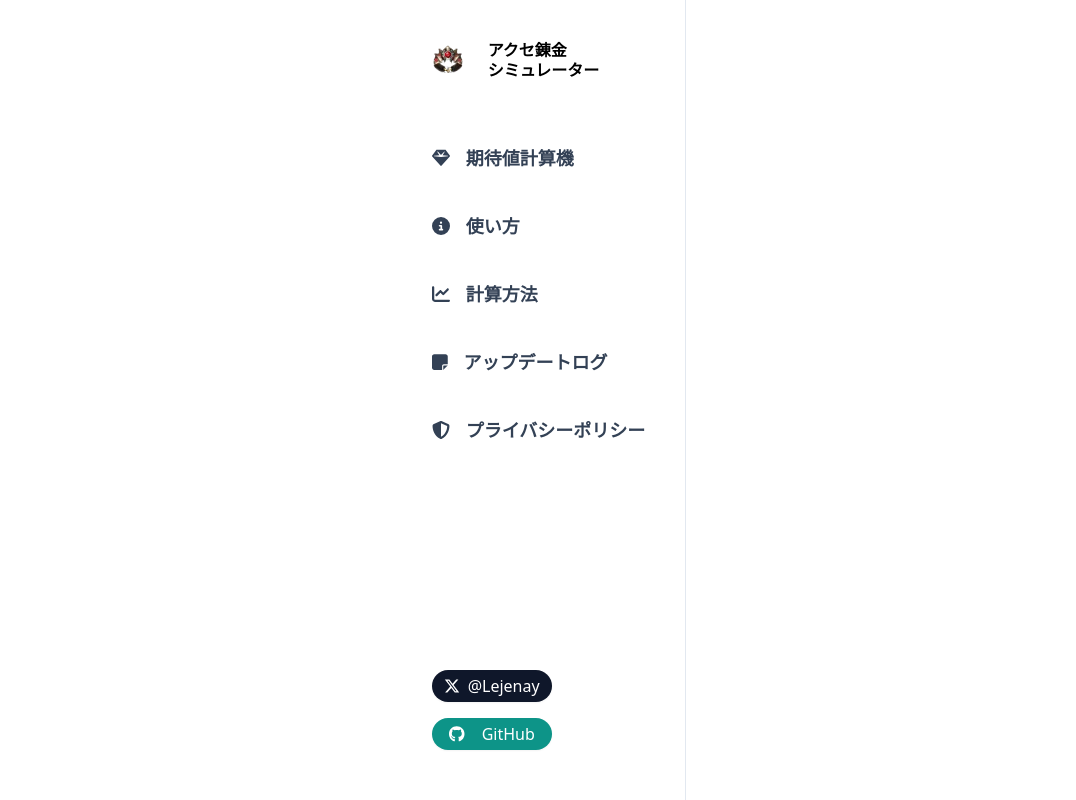
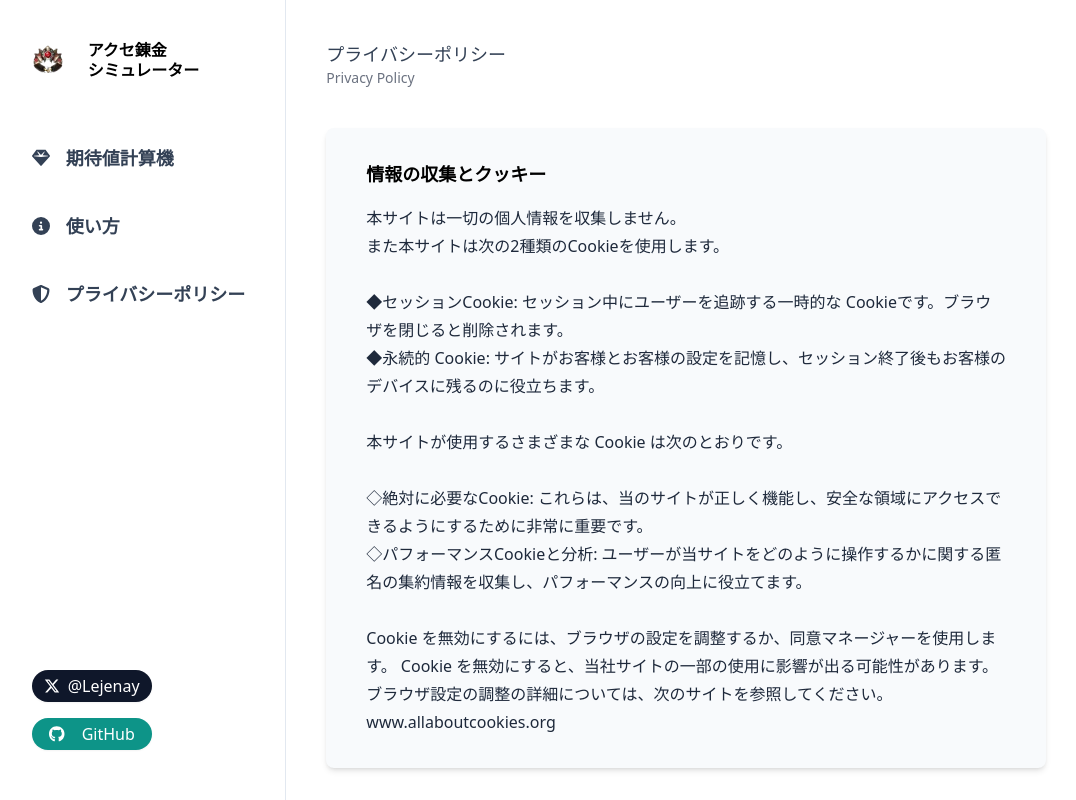
Before and after one commit to Lejenay/acc-enhance-calc, a React (Vite) app in the folder client/: page /privacy in a window 1280 px wide. Shown: the whole page, without its empty margins (101-1177 px from the left). Built offline with nearby package versions, Linux system fonts and the light colour scheme.

Commit message:
style: styled "privacy", "how-to-use" pages

```diff
--- a/client/src/App.tsx
+++ b/client/src/App.tsx
@@ -1,5 +1,5 @@
 import "./App.css";
-import { Nav, CalcSection, CalcMethod, HowToUse } from "./sections";
+import { Nav, CalcSection, Privacy, HowToUse } from "./sections";
 import { Route, Routes } from "react-router-dom";
 
 function App() {
@@ -8,10 +8,8 @@ function App() {
       <Nav />
       <Routes>
         <Route path="/" element={<CalcSection />}></Route>
-        <Route path="/calc-method" element={<CalcMethod />}></Route>
-        <Route path="/update-log" element={<></>}></Route>
-        <Route path="/privacy" element={<></>}></Route>
         <Route path="/how-to-use" element={<HowToUse />}></Route>
+        <Route path="/privacy" element={<Privacy />}></Route>
       </Routes>
     </main>
   );
--- a/client/src/sections/CalcMethod.tsx
+++ /dev/null
@@ -1,7 +0,0 @@
-const CalcMethod = () => {
-  return (
-    <div>CalcMethod</div>
-  )
-}
-
-export default CalcMethod
--- a/client/src/sections/CalcSection.tsx
+++ b/client/src/sections/CalcSection.tsx
@@ -22,8 +22,8 @@ const CalcSection = () => {
       <SelectedCbOptionContext.Provider value={{ selectedCbOption, setSelectedCbOption }}>
         <SelectedSwitchOptionContext.Provider value={{ selectedSwitchOption, setSelectedSwitchOption }}>
           <SelectedRgOptionContext.Provider value={{ selectedRgOption, setSelectedRgOption }}>
-            <section>
-              <div className="flex items-center w-full h-12 text-left mx-10 my-10">
+            <section className="w-[800px]">
+              <div className="flex items-center h-12 text-left mx-10 my-10">
                 <h1 className="text-2xl font-OpenSans font-bold text-slate-700 select-none">
                   Expected Value <span className="text-teal-600">Calculator</span>
                 </h1>
--- a/client/src/sections/EnhanceSim.tsx
+++ /dev/null
@@ -1,62 +0,0 @@
-import { stackIcon } from "../assets/icons"
-import { enhanceScreen } from "../assets/images"
-
-export default function EnhanceSim() {
-  return (
-    <div className="bg-slate-800 rounded-xl shadow-md h-3/4">
-      {/* enhancement view */}
-      <div className="relative mx-5 p-4 select-none">
-        <img src={enhanceScreen} alt="enhance screen" className="w-full" />
-        <span className="absolute top-[52%] left-[43%]
-  text-white text-2xl font-bold font-OpenSans">
-          12.25%
-        </span>
-      </div>
-
-      <div className="flex-col">
-        {/* stack count */}
-        <div className="flex justify-between items-center mb-3 mx-40">
-          <div className="flex gap-2 items-center">
-            <img src={stackIcon} alt="stack icon" width={28} />
-            <span className="text-white text-lg font-NotoSans">
-              スタック
-            </span>
-          </div>
-
-          <div className="flex items-center">
-            <span className="text-white font-bold text-xl">+ 254</span>
-          </div>
-        </div>
-
-        {/* soft cap of stack */}
-        <div className="flex justify-between items-center mb-3 mx-40">
-          <div className="flex gap-2 items-center">
-            <img src={stackIcon} alt="stack icon" width={28} />
-            <span className="text-white text-lg font-NotoSans">
-              スタックソフトキャップ
-            </span>
-          </div>
-
-          <div className="flex items-center">
-            <span className="text-white font-bold text-xl">504</span>
-          </div>
-        </div>
-
-        {/* avg. attempt */}
-        <div className="flex justify-between items-center mb-3 mx-40">
-          <div className="flex gap-2 items-center">
-            <img src={stackIcon} alt="stack icon" width={28} />
-            <span className="text-white text-lg font-NotoSans">
-              平均試行回数
-            </span>
-          </div>
-
-          <div className="flex items-center">
-            <span className="text-white font-bold text-xl">5.25</span>
-          </div>
-        </div>
-      </div>
-
-    </div>
-  )
-}
--- a/client/src/sections/HowToUse.tsx
+++ b/client/src/sections/HowToUse.tsx
@@ -1,12 +1,12 @@
 const HowToUse = () => {
   return (
-    <section className="flex flex-col gap-[70px] select-none m-10">
-      <div className="flex flex-col">
+    <section className="flex flex-col gap-[70px] select-none w-[800px]">
+      <div className="flex flex-col m-10">
         <p className="text-lg font-Kiaro text-slate-700">使い方</p>
         <p className="text-sm text-gray-500 truncate dark:text-gray-400">How to use</p>
       </div>
 
-      <div className="bg-slate-50 max-w-sm shadow-md rounded-lg px-10 py-5 relative font-Noto">
+      <div className="bg-slate-50 max-w-sm shadow-md rounded-lg px-10 py-5 relative font-Noto mx-10">
         <div className="bg-teal-600 rounded-full w-14 h-14 shadow-md absolute left-5 top-[-20px]
         flex items-center justify-center">
           <span className="text-white font-bold text-2xl">1</span>
@@ -20,7 +20,7 @@ const HowToUse = () => {
         </div>
       </div>
 
-      <div className="bg-slate-50 max-w-sm shadow-md rounded-lg px-10 py-5 relative  font-Noto">
+      <div className="bg-slate-50 max-w-sm shadow-md rounded-lg px-10 py-5 relative  font-Noto mx-10">
         <div className="bg-slate-700 rounded-full w-14 h-14 shadow-md absolute left-5 top-[-20px]
         flex items-center justify-center">
           <span className="text-white font-bold text-2xl">2</span>
--- a/client/src/sections/Nav.tsx
+++ b/client/src/sections/Nav.tsx
@@ -37,22 +37,6 @@ const Nav = () => {
             </Link>
           </li>
 
-          <li className="font-Kiaro  text-slate-700 font-bold mt-6
-                  hover:text-teal-600 hover:duration-300">
-            <Link to="/calc-method" >
-              <FontAwesomeIcon icon={faChartLine} />
-              <span className="ml-4">計算方法</span>
-            </Link>
-          </li>
-
-          <li className="font-Kiaro text-slate-700 font-bold mt-6
-                  hover:text-teal-600 hover:duration-300">
-            <Link to="/update-log" >
-              <FontAwesomeIcon icon={faNoteSticky} />
-              <span className="ml-4">アップデートログ</span>
-            </Link>
-          </li>
-
           <li className="font-Kiaro text-slate-700 font-bold mt-6
                   hover:text-teal-600 hover:duration-300">
             <Link to="/privacy" >
--- /dev/null
+++ b/client/src/sections/Privacy.tsx
@@ -0,0 +1,36 @@
+
+function Privacy() {
+  return (
+    <section className="w-[800px]">
+      <div className="flex flex-col m-10">
+        <p className="text-lg font-Kiaro text-slate-700">プライバシーポリシー</p>
+        <p className="text-sm text-gray-500 truncate dark:text-gray-400">Privacy Policy</p>
+      </div>
+
+      <div className="bg-slate-50 shadow-md rounded-lg px-10 py-8 relative font-Noto mx-10">
+        <div className="font-bold text-lg font-Kiaro">
+          <p>情報の収集とクッキー</p>
+        </div>
+        <div className="mt-4 leading-7 text-slate-800 text-md">
+          <p>本サイトは一切の個人情報を収集しません。</p>
+          <p>また本サイトは次の2種類のCookieを使用します。</p>
+          <br />
+
+          <p>◆セッションCookie: セッション中にユーザーを追跡する一時的な Cookieです。ブラウザを閉じると削除されます。</p>
+          <p>◆永続的 Cookie: サイトがお客様とお客様の設定を記憶し、セッション終了後もお客様のデバイスに残るのに役立ちます。</p>
+          <br />
+          <p>本サイトが使用するさまざまな Cookie は次のとおりです。</p>
+          <br />
+          <p>◇絶対に必要なCookie: これらは、当のサイトが正しく機能し、安全な領域にアクセスできるようにするために非常に重要です。</p>
+          <p>◇パフォーマンスCookieと分析: ユーザーが当サイトをどのように操作するかに関する匿名の集約情報を収集し、パフォーマンスの向上に役立てます。</p>
+          <br />
+
+          <p>Cookie を無効にするには、ブラウザの設定を調整するか、同意マネージャーを使用します。 Cookie を無効にすると、当社サイトの一部の使用に影響が出る可能性があります。</p>
+          <p>ブラウザ設定の調整の詳細については、次のサイトを参照してください。www.allaboutcookies.org</p>
+        </div>
+      </div>
+    </section>
+  )
+}
+
+export default Privacy
--- a/client/src/sections/index.ts
+++ b/client/src/sections/index.ts
@@ -1,6 +1,6 @@
 import Nav from "./Nav"
 import CalcSection from "./CalcSection"
-import CalcMethod from "./CalcMethod"
 import HowToUse from "./HowToUse"
+import Privacy from "./Privacy"
 
-export { Nav, CalcSection, CalcMethod, HowToUse }
+export { Nav, CalcSection, Privacy, HowToUse }
```
